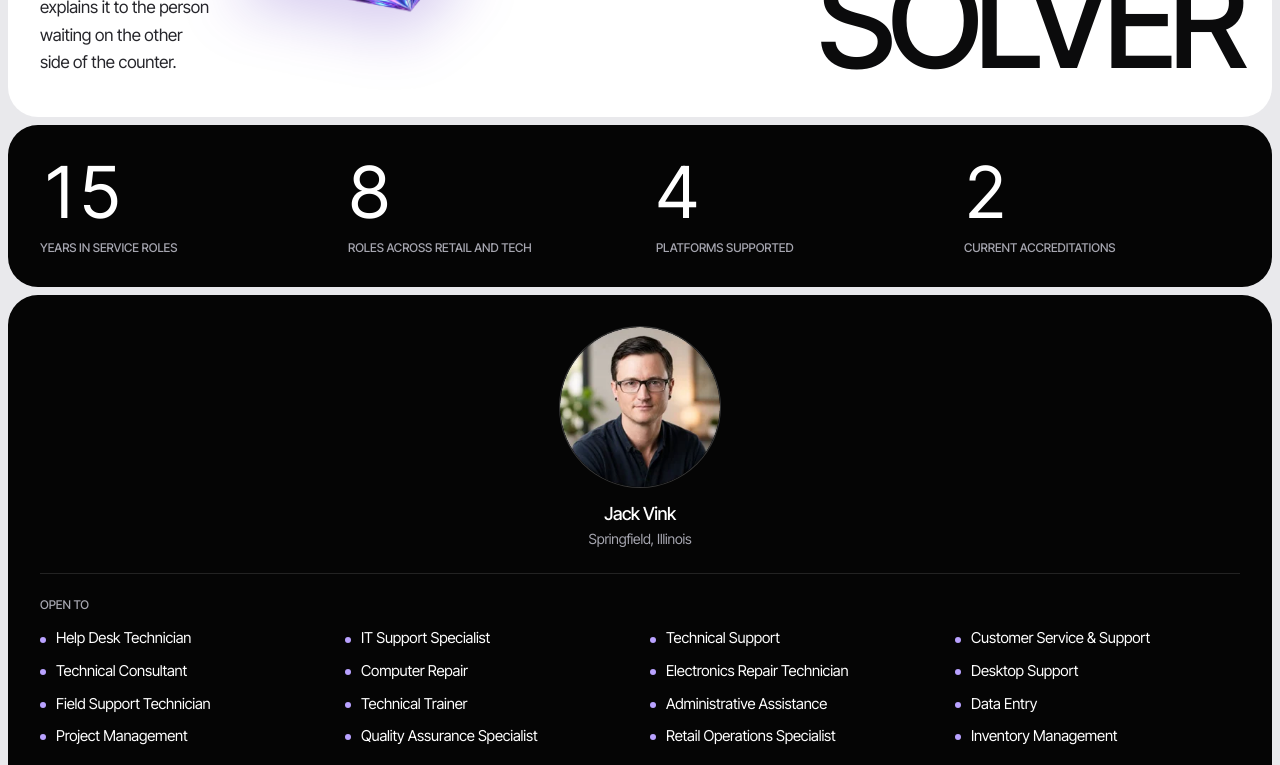
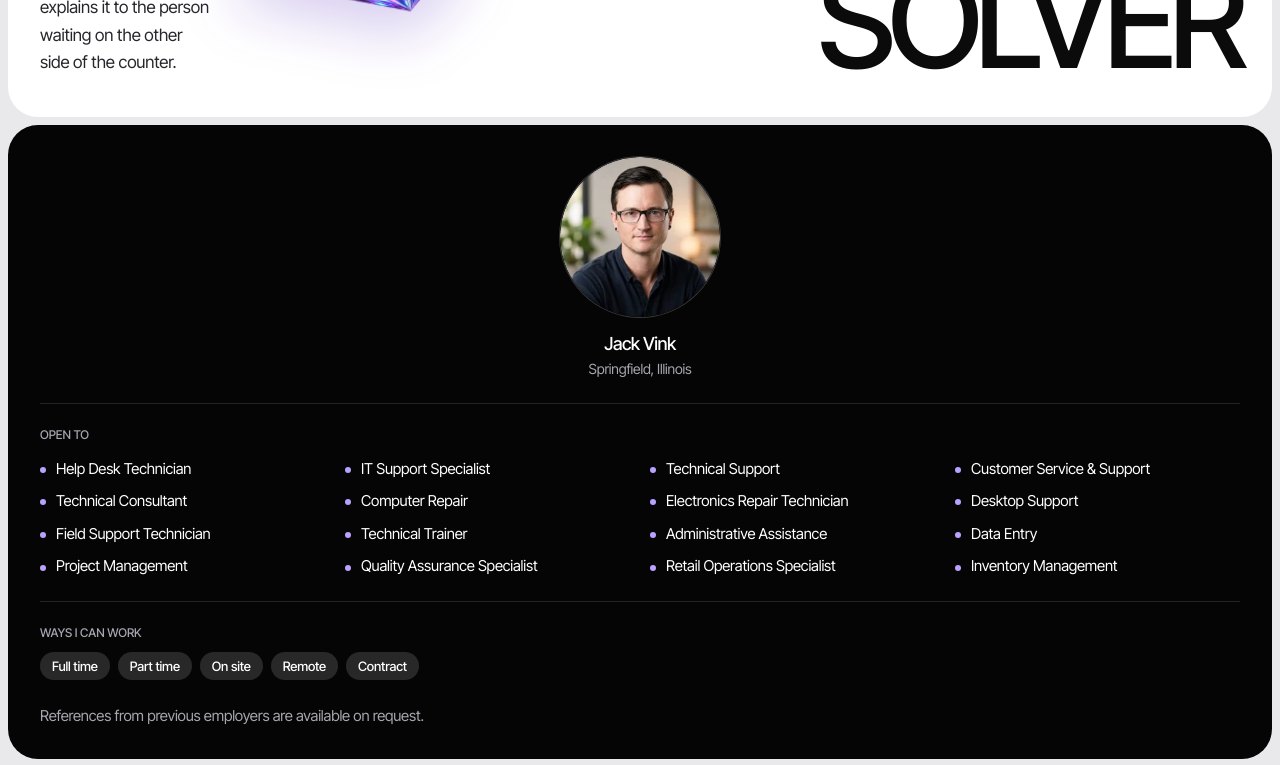
Before and after one commit to jkvk217/portfolio-, a React (Vite) app: page /about in a window 1280 px wide. Shown: the part 400-1165 px from the top of the page. Built offline with nearby package versions, Linux system fonts and the light colour scheme.

Commit message:
Lead the About page with the open-to panel
The panel with Jack's portrait, the roles he will take and how he can work now
sits directly under the hero, above the numbers band.

```diff
--- a/src/pages/About.tsx
+++ b/src/pages/About.tsx
@@ -20,6 +20,8 @@ export function About() {
         art={<Holo kind="prism" motion priority />}
       />
 
+      <OpenToPanel columns={4} />
+
       <Card as="section" aria-label="About in numbers" tone="night" className="grid gap-8 p-6 sm:grid-cols-2 sm:p-8 lg:grid-cols-4">
         {ABOUT.stats.map((s) => (
           <div key={s.label}>
@@ -30,8 +32,6 @@ export function About() {
           </div>
         ))}
       </Card>
-
-      <OpenToPanel columns={4} />
 
       <div className="grid gap-2 lg:grid-cols-[1.1fr_1fr]">
         <Photo image="portrait" className="min-h-[420px] rounded-[var(--radius-card)]" />
```
